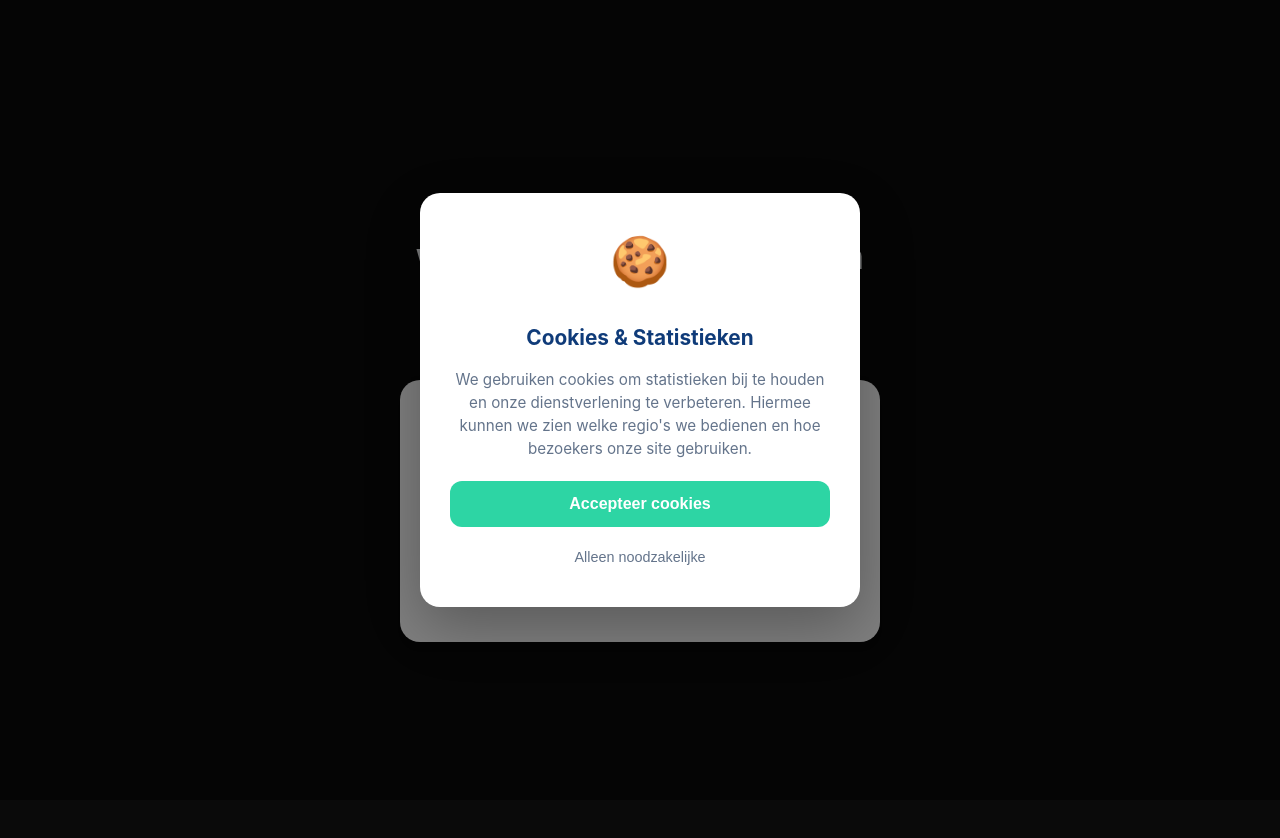
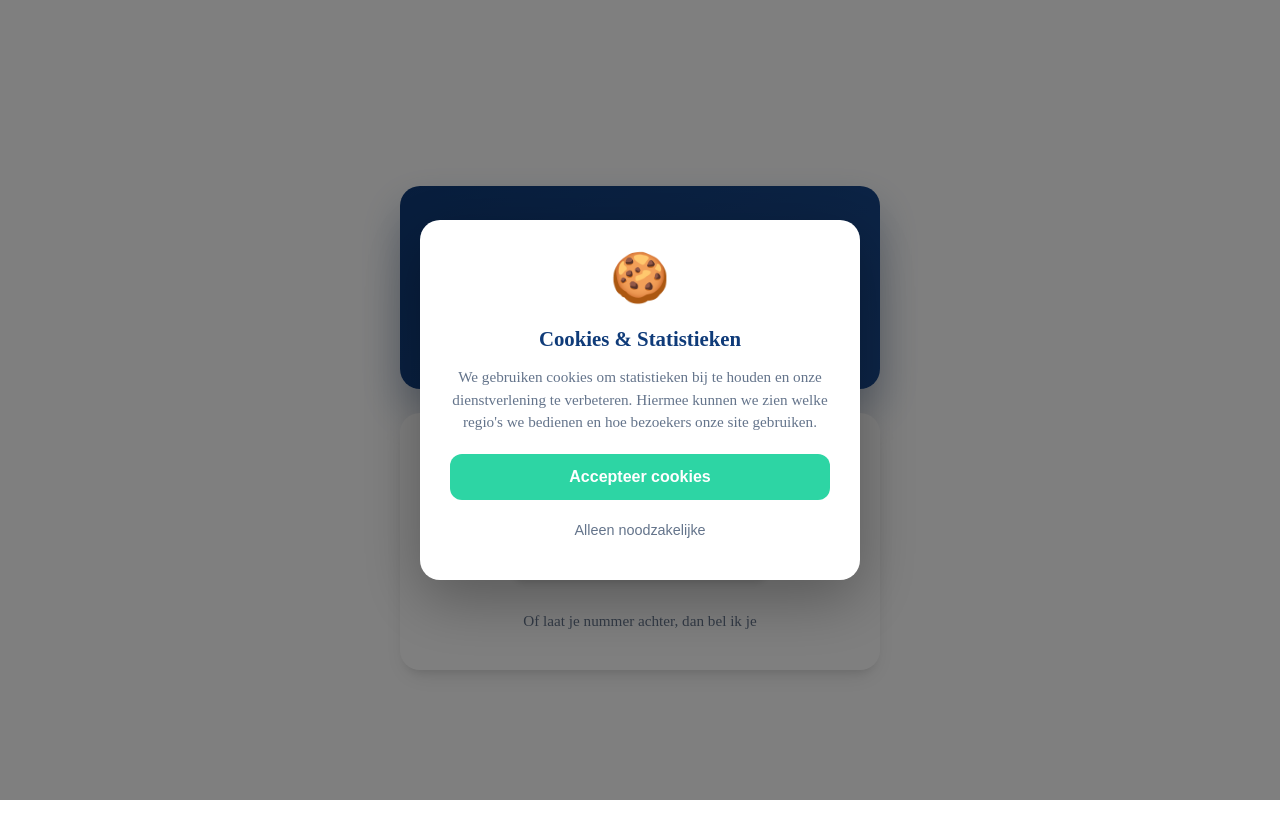
Before and after one commit to LeeLars/aanmelden-gs-tracking, a website: page index.html in a window 1280 px wide. Drawn offline with Linux system fonts and the light colour scheme; no server answers.

```diff
--- a/styles.css
+++ b/styles.css
@@ -1,11 +1,4 @@
-body {
-    font-family: -apple-system, BlinkMacSystemFont, 'Segoe UI', Roboto, sans-serif;
-    background: #0a0a0a;
-    color: #333;
-    line-height: 1.6;
-    margin: 0;
-    padding: 0;
-}
+
 
 /* Main Layout - Funnel Structure */
 .container {
@@ -28,16 +21,18 @@ body {
 
 /* Hero Header */
 .hero-header {
-    padding: 0 8px;
+    background: linear-gradient(135deg, #0F3B79 0%, #1a4a8f 100%);
+    border-radius: 20px;
+    padding: 48px 32px;
     text-align: center;
+    box-shadow: 0 20px 40px rgba(15, 59, 121, 0.3);
 }
 
 .hero-header h1 {
-    font-size: 2.25rem;
-    line-height: 1.1;
-    text-align: center;
-    font-weight: 900;
-    color: #f8fafc;
+    color: #ffffff;
+    font-size: 1.6rem;
+    font-weight: 700;
+    line-height: 1.4;
     margin: 0;
 }
 
```
